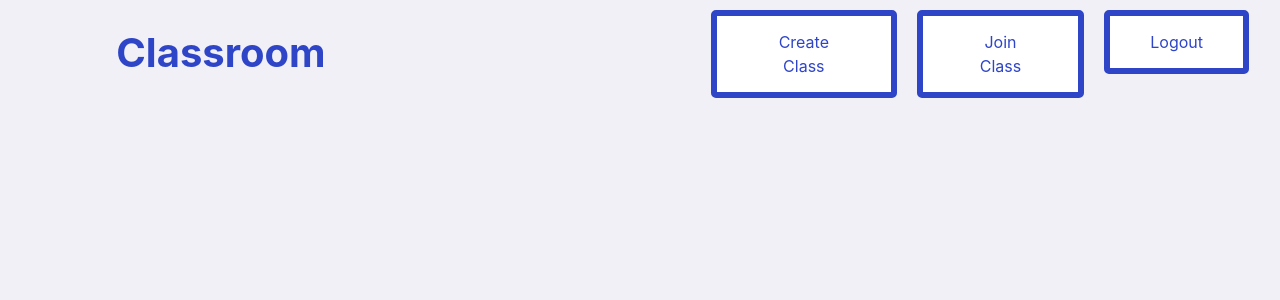
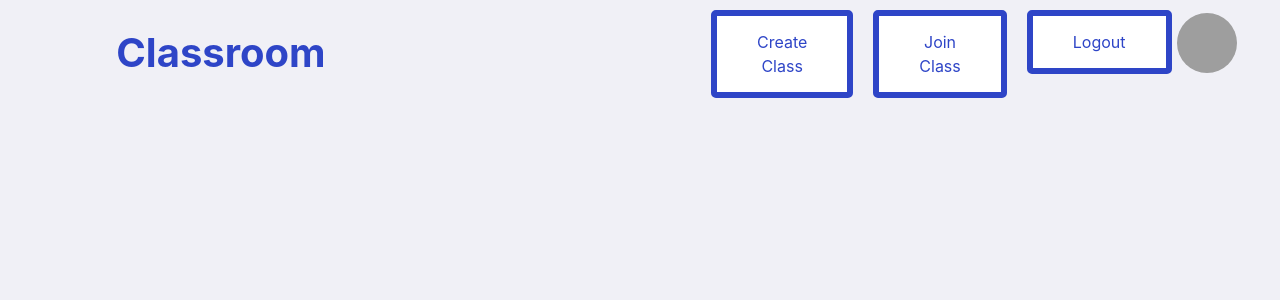
Before and after one commit to Aafiya-H/Classroom, a Django app: page /home/ in a window 1280 px wide. Shown: the top 300 px of the page. Run offline with Django 3.2, Linux system fonts and the light colour scheme; the visitor is signed in with stand-in values (Sample User, id 1); data that the repository does not hold is empty; some libraries are stand-ins or nearby versions; grey boxes are pictures that could not be loaded.

Commit message:
user profile image added

```diff
--- a/base/models.py
+++ b/base/models.py
@@ -11,7 +11,8 @@ class CustomUser(AbstractUser):
 
     def set_avatar(self):
         if not self.profile_photo:
-            self.profile_photo = os.path.join(settings.MEDIA_URL,'images/default_image.jpg')
+            # self.profile_photo = os.path.join(settings.MEDIA_URL,'images/default_image.jpg')
+            self.profile_photo = './static/images/default_user_image.jpg'
 
 class Classrooms(models.Model):
     classroom_name=models.CharField(max_length=100)
--- a/base/templates/base/assignment_summary.html
+++ b/base/templates/base/assignment_summary.html
@@ -41,6 +41,11 @@
                     <a class="nav-link mybtn myinfo" href="{% url 'logout' %}">Logout<span class="sr-only"></span></a>
                   <li class="nav-item">
                     <a class="nav-link mybtn myinfo" href="{% url 'render_class' id=assignment.classroom_id.id %}">Back to Class</a>
+                  </li>
+                  <li class="nav-item active">
+                    <div class="image_cropper">
+                      <img src="{% get_media_prefix %}{{ user.profile_photo }}" alt="Profile Pic" class="profile_pic_style">
+                    </div>
                   </li>
             </ul>
         </div>
--- a/base/templates/base/hamburger.html
+++ b/base/templates/base/hamburger.html
@@ -27,6 +27,11 @@
             </li>
             <li class="nav-item active">
               <a href="{% url 'logout' %}" type="button" class="mybtn myinfo mybtn-active" style="text-decoration: none;">Logout</a>
+            </li>
+            <li class="nav-item active">
+              <div class="image_cropper">
+                <img src="{% get_media_prefix %}{{ user.profile_photo }}" alt="Profile Pic" class="profile_pic_style">
+              </div>
             </li>
           </ul>
       </div>
--- a/static/css/hamburger.css
+++ b/static/css/hamburger.css
@@ -61,3 +61,26 @@ color: white !important;
   color: #2e45c7 !important;
   margin-right: 46%;
 }
+
+.profile_pic_style{
+  /* display: inline !important; */
+  /* margin: 0 auto !important; */
+  /* margin-bottom: -25% !important;  */
+  /* margin-right: 25% !important; */
+  /* width: 100% !important; */
+  height: 100%;
+  width: 100%;
+  object-fit: cover !important;
+  object-position: center;
+}
+
+.image_cropper{
+  width: 60px !important;
+  height: 60px !important;
+  position: relative !important;
+  overflow: hidden !important;
+  border-radius: 50% !important;
+  margin: 5px;
+  margin-right: 20px;
+  float: right;
+}
```
Also changed, not shown: base/templates/base/parent_class.html (+6 -2 lines), base/tests/test_views/test_assignments.py (+23 -0 lines), static/css/main.css (+23 -0 lines), static/images/default_user_image.jpg (added).
